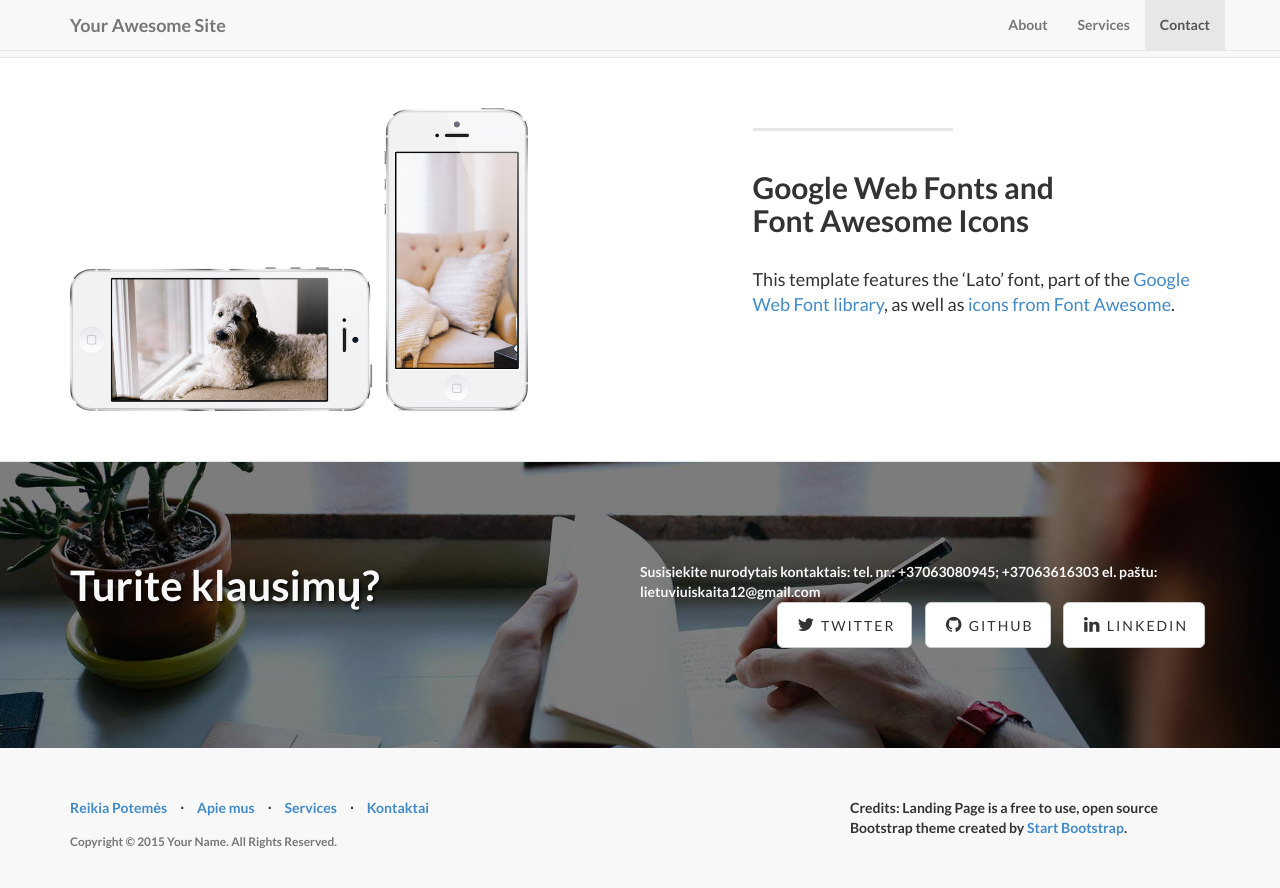
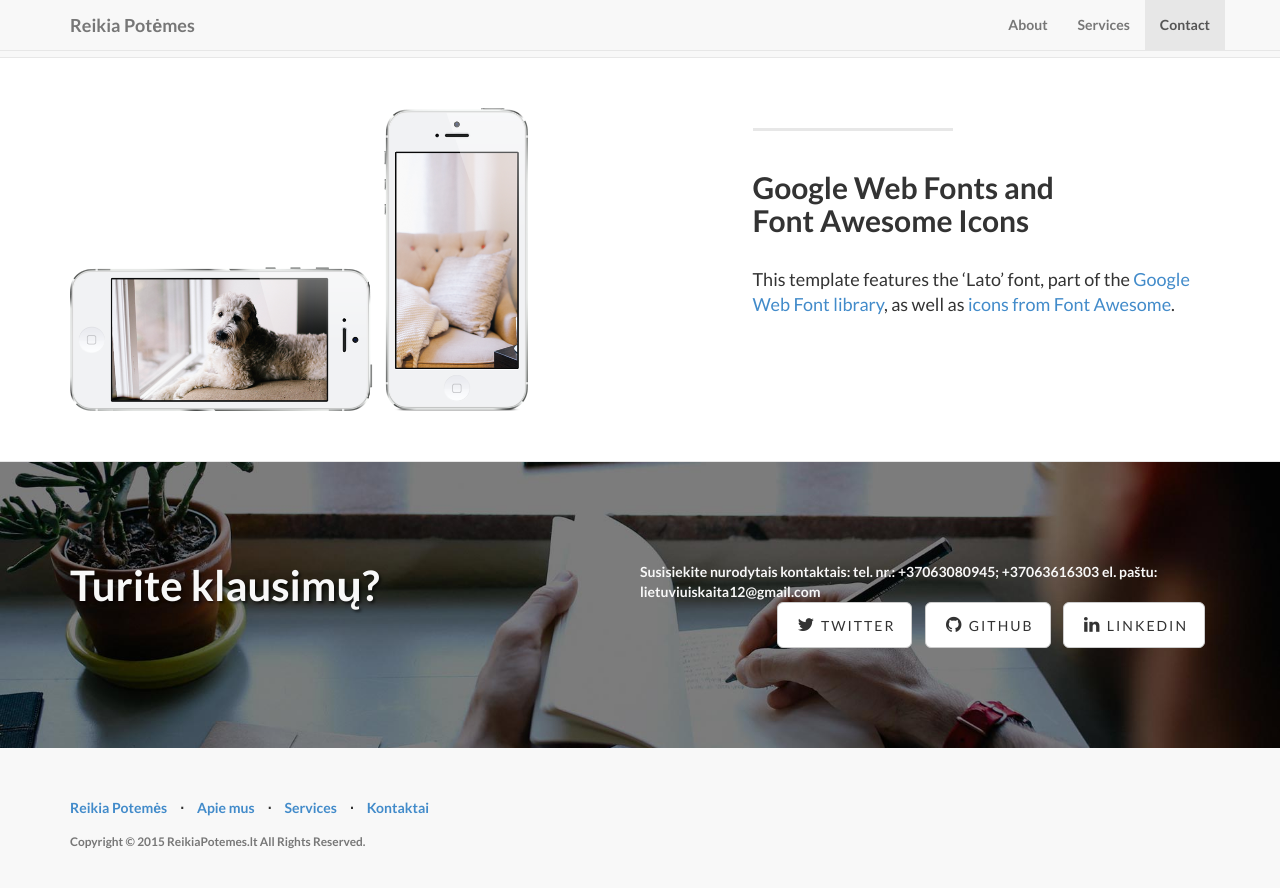
Before and after one commit to potemes/potemes.github.io, a Jekyll site: the page built from index.html, in a window 1280 px wide and 900 px high, scrolled down 2068 px. Shown: the top 888 px of the window. Built offline with Jekyll 4.4.1, drawn with Linux system fonts in a browser that asks for light colours.

Commit message:
Update _config.yml

```diff
--- a/_config.yml
+++ b/_config.yml
@@ -2,16 +2,14 @@
 #      Main Configs       #
 # ----------------------- #
 
-url: http://yoursite.com
-title: Your Awesome Site
-email: your-email@domain.com
-author: Your Name
+url: http://reikiapotemes.lt
+title: Reikia Potėmes
+email: lietuviuiskaita12@gmail.com
+author: Potemės
 description: > # "Write an awesome description for your new site here.
-  You can edit this line in _config.yml. It will appear in your document
-  head meta (for Google search results) and in your feed.xml site
-  description.
-copyright: 'Copyright &copy; 2015 Your Name. All Rights Reserved.'
-credits: 'Credits: Landing Page is a free to use, open source Bootstrap theme created by <a href="http://startbootstrap.com/">Start Bootstrap</a>.'
+  Rašome 10 klasės PUPP ir 12 klasės VBE potemių kalbėjimus. Kiekvienam klientui skiriame individualų dėmesį!
+copyright: 'Copyright &copy; 2015 ReikiaPotemes.lt All Rights Reserved.'
+Sprendimas: 'Nauji VĖJAI'
 
 # ----------------------- #
 #    Jekyll & Plugins     #
```
